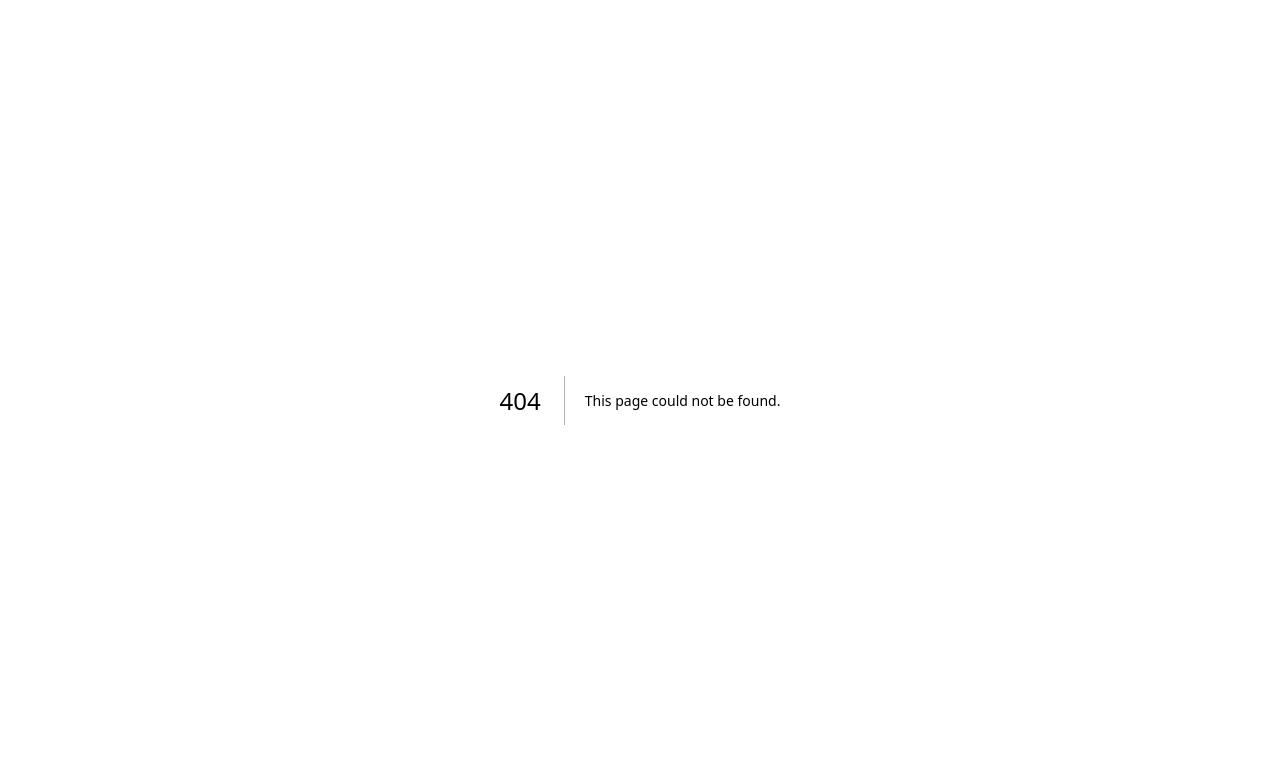
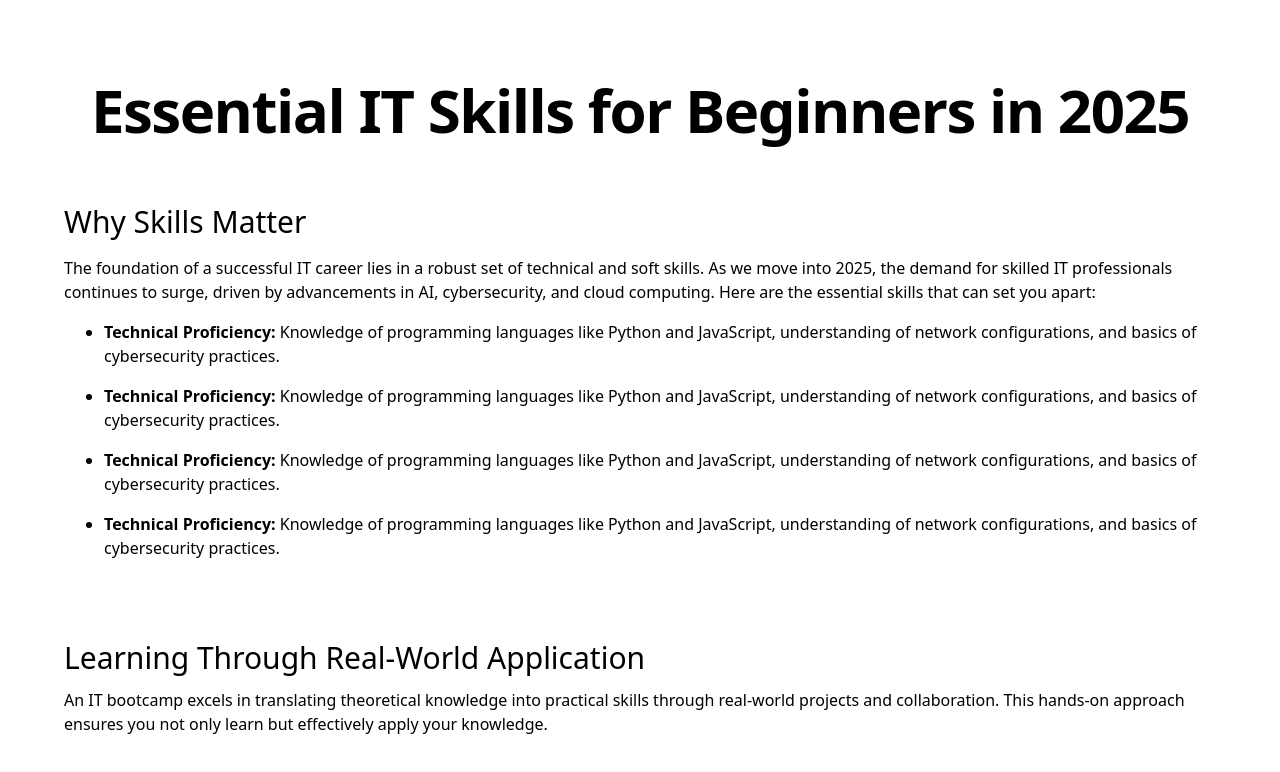
Before and after one commit to AbdullahIsmail2/AfTechAcademy, a Next.js app: page /Blogs/Blog-1 in a window 1280 px wide. Before the commit this address had no page. Shown: the top 772 px of the page. Built offline with nearby package versions, Linux system fonts and the light colour scheme.

Commit message:
changes requested by client

```diff
--- /dev/null
+++ b/app/Blogs/Blog-1/page.tsx
@@ -0,0 +1,73 @@
+import React from "react";
+
+export default function BlogOne() {
+  return (
+    <div className="w-[90%] max-w-6xl mx-auto ">
+      <h1 className="text-3xl font-black font-sans text-balance tracking-tight sm:text-4xl xl:text-6xl text-center mt-20 mb-16">
+        Essential IT Skills for Beginners in 2025
+      </h1>
+      <section className="flex flex-col gap-4">
+        <h3 className="text-3xl">Why Skills Matter</h3>
+        <p>
+          The foundation of a successful IT career lies in a robust set of
+          technical and soft skills. As we move into 2025, the demand for
+          skilled IT professionals continues to surge, driven by advancements in
+          AI, cybersecurity, and cloud computing. Here are the essential skills
+          that can set you apart:
+        </p>
+        <ul className="flex flex-col gap-4 list-disc pl-10">
+          <li>
+            <p className="font-bold">
+              Technical Proficiency:{" "}
+              <span className="font-normal">
+                Knowledge of programming languages like Python and JavaScript,
+                understanding of network configurations, and basics of
+                cybersecurity practices.
+              </span>
+            </p>
+          </li>
+          <li>
+            <p className="font-bold">
+              Technical Proficiency:{" "}
+              <span className="font-normal">
+                Knowledge of programming languages like Python and JavaScript,
+                understanding of network configurations, and basics of
+                cybersecurity practices.
+              </span>
+            </p>
+          </li>
+          <li>
+            <p className="font-bold">
+              Technical Proficiency:{" "}
+              <span className="font-normal">
+                Knowledge of programming languages like Python and JavaScript,
+                understanding of network configurations, and basics of
+                cybersecurity practices.
+              </span>
+            </p>
+          </li>
+          <li>
+            <p className="font-bold">
+              Technical Proficiency:{" "}
+              <span className="font-normal">
+                Knowledge of programming languages like Python and JavaScript,
+                understanding of network configurations, and basics of
+                cybersecurity practices.
+              </span>
+            </p>
+          </li>
+        </ul>
+      </section>
+
+      <section className="mt-20 flex flex-col gap-3">
+        <h3 className="text-3xl">Learning Through Real-World Application</h3>
+        <p>
+          An IT bootcamp excels in translating theoretical knowledge into
+          practical skills through real-world projects and collaboration. This
+          hands-on approach ensures you not only learn but effectively apply
+          your knowledge.
+        </p>
+      </section>
+    </div>
+  );
+}
--- /dev/null
+++ b/app/Blogs/Blog-2/page.tsx
@@ -0,0 +1,55 @@
+import React from "react";
+
+export default function page() {
+  return (
+    <div className="w-[90%] max-w-6xl mx-auto ">
+      <h1 className="text-3xl font-black font-sans text-balance tracking-tight sm:text-4xl xl:text-6xl text-center mt-20 mb-16">
+        IT Market In 2025
+      </h1>
+      <section className="flex flex-col gap-4">
+        <h3 className="text-3xl">Steady Growth in Tech Jobs</h3>
+        <p>
+          The tech industry remains one of the fastest-growing sectors.
+          According to the Bureau of Labor Statistics, employment in computer
+          and information technology occupations is projected to grow 13% from
+          2020 to 2030, faster than the average for all occupations. This growth
+          translates to about 667,600 new jobs, highlighting the critical need
+          for trained IT professionals.
+        </p>
+      </section>
+      <section className="mt-10 flex flex-col gap-4">
+        <h3 className="text-3xl">Emerging Technologies</h3>
+        <p>Stay ahead of the curve by understanding trends like:</p>
+        <ul className="flex flex-col gap-4 list-disc pl-10">
+          <li>
+            <p className="font-bold">
+              Artificial Intelligence and Machine Learning:{" "}
+              <span className="font-normal">
+                These technologies are reshaping how businesses operate and
+                require skilled professionals to implement and manage them.
+              </span>
+            </p>
+          </li>
+          <li>
+            <p className="font-bold">
+              Cloud Computing:{" "}
+              <span className="font-normal">
+                As more companies move to cloud solutions, skills in cloud
+                infrastructure and security are increasingly valuable.
+              </span>
+            </p>
+          </li>
+          <li>
+            <p className="font-bold">
+              Cybersecurity: {" "}
+              <span className="font-normal">
+                With cyber threats on the rise, there is a significant demand
+                for cybersecurity experts to safeguard company data.
+              </span>
+            </p>
+          </li>
+        </ul>
+      </section>
+    </div>
+  );
+}
--- /dev/null
+++ b/app/Blogs/Blog-3/page.tsx
@@ -0,0 +1,30 @@
+import React from "react";
+import Image from "next/image";
+import table from "../../table.png";
+export default function Page3() {
+  return (
+    <div className="w-[90%] max-w-6xl mx-auto ">
+      <h1 className="text-3xl font-black font-sans text-balance tracking-tight sm:text-4xl xl:text-6xl text-center mt-20 mb-16">
+        Why Choose an IT Bootcamp?
+      </h1>
+      <section className="flex flex-col gap-4">
+        <h3 className="text-3xl">Accelerated Learning</h3>
+        <p>
+          Unlike traditional education paths that can take years, an IT bootcamp
+          is designed to equip you with the skills you need in a matter of
+          months. Here’s how bootcamps stack up against other education options:
+        </p>
+        <Image src={table} alt="table" className="self-center mt-5" />
+      </section>
+
+      <section className="mt-20 flex flex-col gap-3">
+        <h3 className="text-3xl">Mentorship and Career Support</h3>
+        <p>
+          Bootcamps often provide mentorship from industry experts and career
+          services, helping you navigate job searches, interviews, and
+          networking.
+        </p>
+      </section>
+    </div>
+  );
+}
--- /dev/null
+++ b/app/Blogs/Blog1.tsx
@@ -0,0 +1,9 @@
+import React from 'react'
+
+export default function Blog1() {
+  return (
+    <div>
+
+    </div>
+  )
+}
--- a/app/Blogs/page.tsx
+++ b/app/Blogs/page.tsx
@@ -1,9 +1,27 @@
-import React from 'react'
+import React from "react";
+import { blogs } from "../data/blogs";
+import Link from "next/link";
 
 export default function Blogs() {
   return (
-    <div>
-      <h1 className="text-4xl font-black font-sans text-balance tracking-tight sm:text-6xl xl:text-7xl text-center mt-20 mb-10">Blogs</h1>
+    <div className="">
+      <h1 className="text-4xl font-black font-sans text-balance tracking-tight sm:text-6xl xl:text-7xl text-center mt-20 mb-16">
+        Blogs
+      </h1>
+
+      {blogs.map((blog) => (
+        <Link href={blog.link} key={blog.id}>
+          <div className="mb-10 border-solid border-2 p-10 border-black rounded-xl max-w-6xl mx-auto w-[90%] cursor-pointer">
+            <div className="flex justify-between items-center">
+              <h2 className="text-2xl font-bold">{blog.title}</h2>
+              <p className="text-sm">{blog.minutesToRead} minutes to read</p>
+            </div>
+            <p className="mt-1 italic text-lg text-gray-500">{blog.author}</p>
+            <p className="mt-2">{blog.content}</p>
+            <div></div>
+          </div>
+        </Link>
+      ))}
     </div>
-  )
+  );
 }
--- /dev/null
+++ b/app/data/blogs.ts
@@ -0,0 +1,29 @@
+export const blogs = [
+  {
+    id: 1,
+    title: "Essential IT Skills for Beginners in 2025",
+    minutesToRead: 2,
+    content:
+      "The foundation of a successful IT career lies in a robust set of technical and soft skills. As we move into 2025, the demand for skilled IT professionals continues to surge, driven by advancements in AI, cybersecurity, and cloud computing. Here are the essential skills that can set you apart...",
+    author: "Ahmed Farah",
+    link: "/Blogs/Blog-1"
+  },
+  {
+    id: 2,
+    title: "IT Market In 2025",
+    minutesToRead: 2,
+    content:
+      "The tech industry remains one of the fastest-growing sectors. According to the Bureau of Labor Statistics, employment in computer and information technology occupations is projected to grow 13% from 2020 to 2030, faster than the average for all occupations. This growth translates to about 667,600 new jobs, highlighting the critical need for trained IT professionals.",
+    author: "Ahmed Farah",
+    link: "/Blogs/Blog-2"
+  },
+  {
+    id: 1,
+    title: "Why Choose an IT Bootcamp?",
+    minutesToRead: 3,
+    content:
+      "Unlike traditional education paths that can take years, an IT bootcamp is designed to equip you with the skills you need in a matter of months. Here’s how bootcamps stack up against other education options...",
+    author: "Ahmed Farah",
+    link: "/Blogs/Blog-3"
+  },
+];
```
Also changed, not shown: app/table.png (added).
